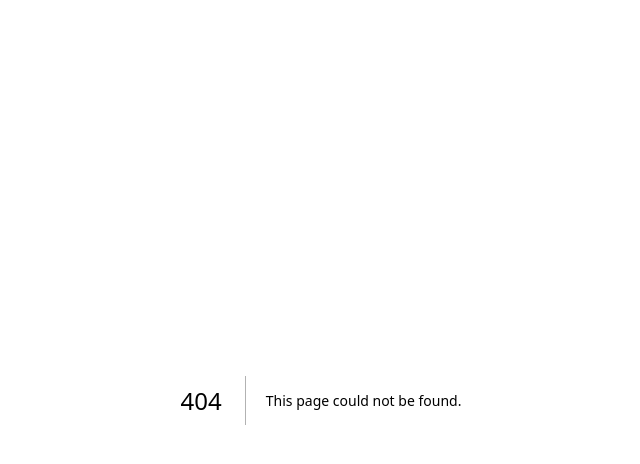
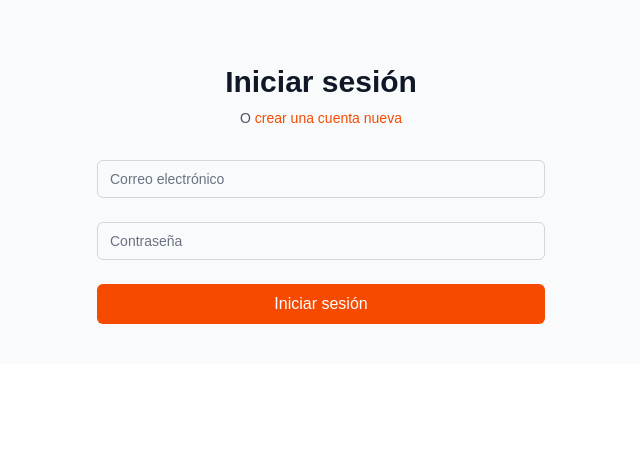
Before and after one commit to Nad-HH/book-review-app, a Next.js app: page /login in a window 1280 px wide. Before the commit this address had no page. Shown: the top 464 px of the page, without its empty margins (319-959 px from the left). Built offline with nearby package versions, Linux system fonts and the light colour scheme.

Commit message:
feat: agregar middleware de autorización para las páginas que requieren autorización con JWT (expira en 1h) y página /login en frontend

```diff
--- /dev/null
+++ b/src/app/login/page.tsx
@@ -0,0 +1,109 @@
+"use client";
+
+import { useState } from "react";
+import { signIn } from "next-auth/react";
+import { useRouter, useSearchParams } from "next/navigation";
+import Link from "next/link";
+
+export default function LoginPage() {
+  const [email, setEmail] = useState("");
+  const [password, setPassword] = useState("");
+  const [error, setError] = useState("");
+  const [isLoading, setIsLoading] = useState(false);
+  const router = useRouter();
+  const searchParams = useSearchParams();
+  const callbackUrl = searchParams.get("callbackURL") || "/reviews";
+
+  const handleCredentialsSignIn = async (e: React.FormEvent) => {
+    e.preventDefault();
+    setIsLoading(true);
+    setError("");
+    try {
+      const result = await signIn("credentials", {
+        email,
+        password,
+        redirect: false,
+      });
+      if (result?.error) {
+        setError("Credenciales inválidas");
+      } else {
+        router.push(callbackUrl);
+        router.refresh();
+      }
+    } catch (error) {
+      console.error("Error during sign-in:", error);
+      setError("Error al iniciar sesión");
+    } finally {
+      setIsLoading(false);
+    }
+  };
+  return (
+    <div className="p-10 flex items-center justify-center bg-gray-50">
+      <div className="max-w-md w-full space-y-8">
+        <div>
+          <h2 className="mt-6 text-center text-3xl font-extrabold text-gray-900">
+            Iniciar sesión
+          </h2>
+          <p className="mt-2 text-center text-sm text-gray-600">
+            O{" "}
+            <Link
+              href={"/signup"}
+              className="font-medium text-orange-600 hover:text-orange-500"
+            >
+              crear una cuenta nueva
+            </Link>
+          </p>
+        </div>
+        <div className="mt-8 space-y-6">
+          <form className="space-y-6" onSubmit={handleCredentialsSignIn}>
+            {error && (
+              <div className="bg-red-50 border-red-200 text-red-600 px-4 py-3 rounded-md text-sm">
+                {error}
+              </div>
+            )}
+
+            <div>
+              <label htmlFor="email" className="sr-only">
+                Correo electrónico
+              </label>
+              <input
+                id="email"
+                name="email"
+                type="email"
+                required
+                value={email}
+                onChange={(e) => setEmail(e.target.value)}
+                className="relative block w-full px-3 py-2 border border-gray-300 placeholder-gray-500 text-gray-900 rounded-md focus:outline-none focus:ring-orange-500 focus:border-orange-500 focus:z-10 sm:text-sm"
+                placeholder="Correo electrónico"
+              />
+            </div>
+
+            <div>
+              <label htmlFor="password" className="sr-only">
+                Contraseña
+              </label>
+              <input
+                id="password"
+                name="password"
+                type="password"
+                required
+                value={password}
+                onChange={(e) => setPassword(e.target.value)}
+                className="relative block w-full px-3 py-2 border border-gray-300 placeholder-gray-500 text-gray-900 rounded-md focus:outline-none focus:ring-orange-500 focus:border-orange-500 focus:z-10 sm:text-sm"
+                placeholder="Contraseña"
+              />
+            </div>
+
+            <button
+              className="inline-flex items-center justify-center rounded-md font-medium transition-colors disabled:opacity-50 bg-orange-600 text-white hover:bg-orange-700 h-10 px-4 py-2 w-full"
+              type="submit"
+              disabled={isLoading}
+            >
+              {isLoading ? "Iniciando sesión..." : "Iniciar sesión"}
+            </button>
+          </form>
+        </div>
+      </div>
+    </div>
+  );
+}
--- a/src/app/signup/page.tsx
+++ b/src/app/signup/page.tsx
@@ -65,9 +65,8 @@ export default function SingUpPage() {
         return;
       }
       setSuccess("Cuenta creada exitosamente. Ahora puedes iniciar sesión.");
-
     } catch (error) {
-        console.error("Error en la solicitud:", error);
+      console.error("Error en la solicitud:", error);
       setErrors({
         general: "Error al crear la cuenta. Por favor, intente de nuevo.",
       });
@@ -93,7 +92,7 @@ export default function SingUpPage() {
             O{" "}
             <Link
               href={"/login"}
-              className="font-medium text-orange-500 hover:text-orange-300s"
+              className="font-medium text-orange-600 hover:text-orange-500"
             >
               iniciar sesión si ya tienes cuenta
             </Link>
--- /dev/null
+++ b/src/middleware.ts
@@ -0,0 +1,26 @@
+import { withAuth } from "next-auth/middleware";
+import { NextResponse } from "next/server";
+
+export default withAuth(function middleware(req) {
+  const token = req.nextauth.token;
+  const isAuth = !!token;
+  const isAuthPage = req.nextUrl.pathname === "/login" || req.nextUrl.pathname === "/signup";
+  const isReviewPage = req.nextUrl.pathname.startsWith("/reviews");
+
+  if (isAuth && isAuthPage) {
+    return NextResponse.redirect(new URL("/reviews", req.url));
+  }
+  if (!isAuth && isReviewPage) {
+    return NextResponse.redirect(
+      new URL(`/login?callbackURL=${req.nextUrl.pathname}`, req.url)
+    );
+  }
+}, {
+    callbacks: {
+        authorized: () => true,
+    },
+});
+
+export const config = {
+  matcher: ["/login", "/signup","/reviews/:path*"],
+};
```
